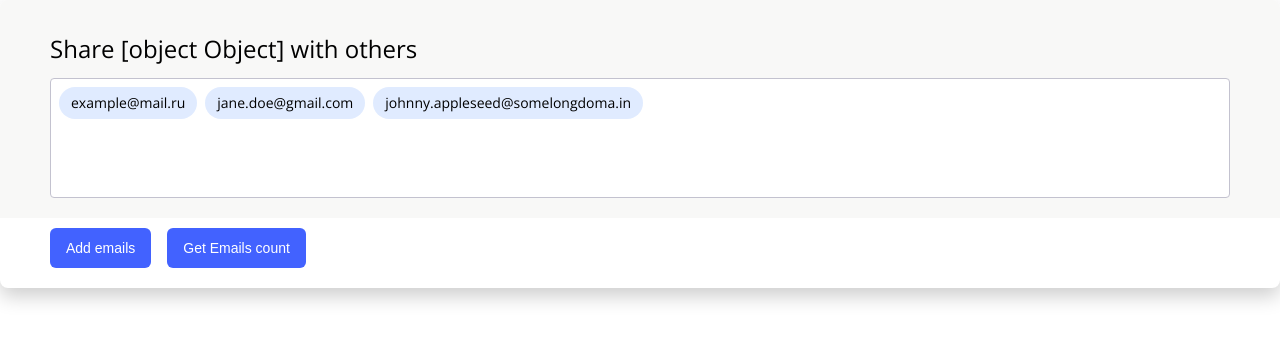
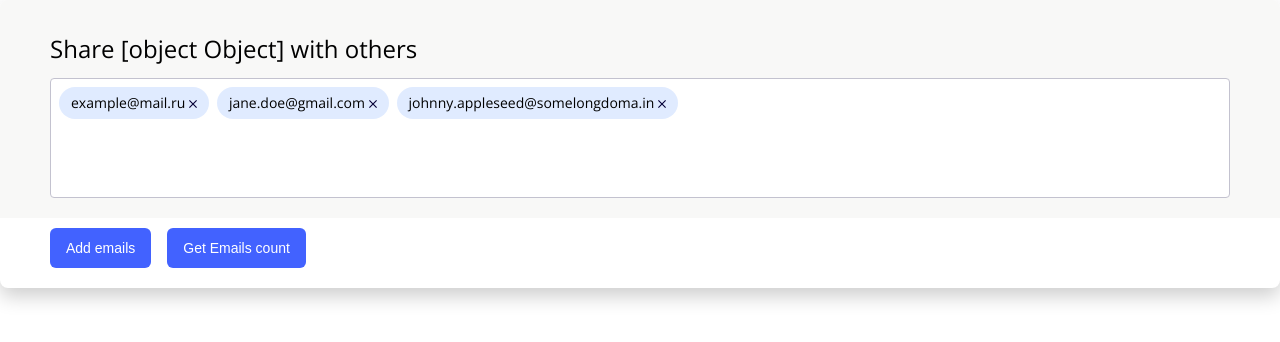
Before and after one commit to supernoir/email-editor-widget, a React app: page / in a window 1280 px wide. Shown: the top 342 px of the page. Built offline with nearby package versions, Linux system fonts and the light colour scheme.

Commit message:
adds remove icon

```diff
--- /dev/null
+++ b/src/components/RemoveIcon/template.tsx
@@ -0,0 +1,9 @@
+import React from "react"
+
+interface RemoveIconProps {
+  handleClick: (() => void)
+}
+
+export const RemoveIcon: React.FC<RemoveIconProps> = ({ handleClick }) => <svg onClick={handleClick} width="8" height="8" viewBox="0 0 8 8" fill="none" xmlns="http://www.w3.org/2000/svg">
+  <path fill-rule="evenodd" clip-rule="evenodd" d="M8 0.8L7.2 0L4 3.2L0.8 0L0 0.8L3.2 4L0 7.2L0.8 8L4 4.8L7.2 8L8 7.2L4.8 4L8 0.8Z" fill="#050038" />
+</svg>
--- a/src/components/TextArea/template.tsx
+++ b/src/components/TextArea/template.tsx
@@ -1,5 +1,6 @@
 import React, { useState } from 'react'
 import { StyledTextAreaView, StyledTextAreaEdit, StyledItem } from './styles'
+import { RemoveIcon } from '../RemoveIcon/template'
 
 interface TextAreaProps {
   itemList: string[]
@@ -13,6 +14,9 @@ enum TextAreaModes {
 export const TextArea: React.FC<TextAreaProps> = ({ itemList }) => {
   const [mode, setMode] = useState(TextAreaModes.view)
 
+  const handleRemoveItem = (id: string) => {
+    console.log(`${id} will be removed`)
+  }
 
   const handleKeyPress = (event: { charCode: number }) => {
     if (event.charCode === 13) {
@@ -27,7 +31,7 @@ export const TextArea: React.FC<TextAreaProps> = ({ itemList }) => {
     ? (<StyledTextAreaView onClick={handleMouseClick}>
       {itemList && itemList.map((item, index) => {
         return <StyledItem key={`${item}-${index}`}>
-          {item}
+          {item} <RemoveIcon handleClick={() => handleRemoveItem(item)} />
         </StyledItem>
       })}
     </StyledTextAreaView>)
```
